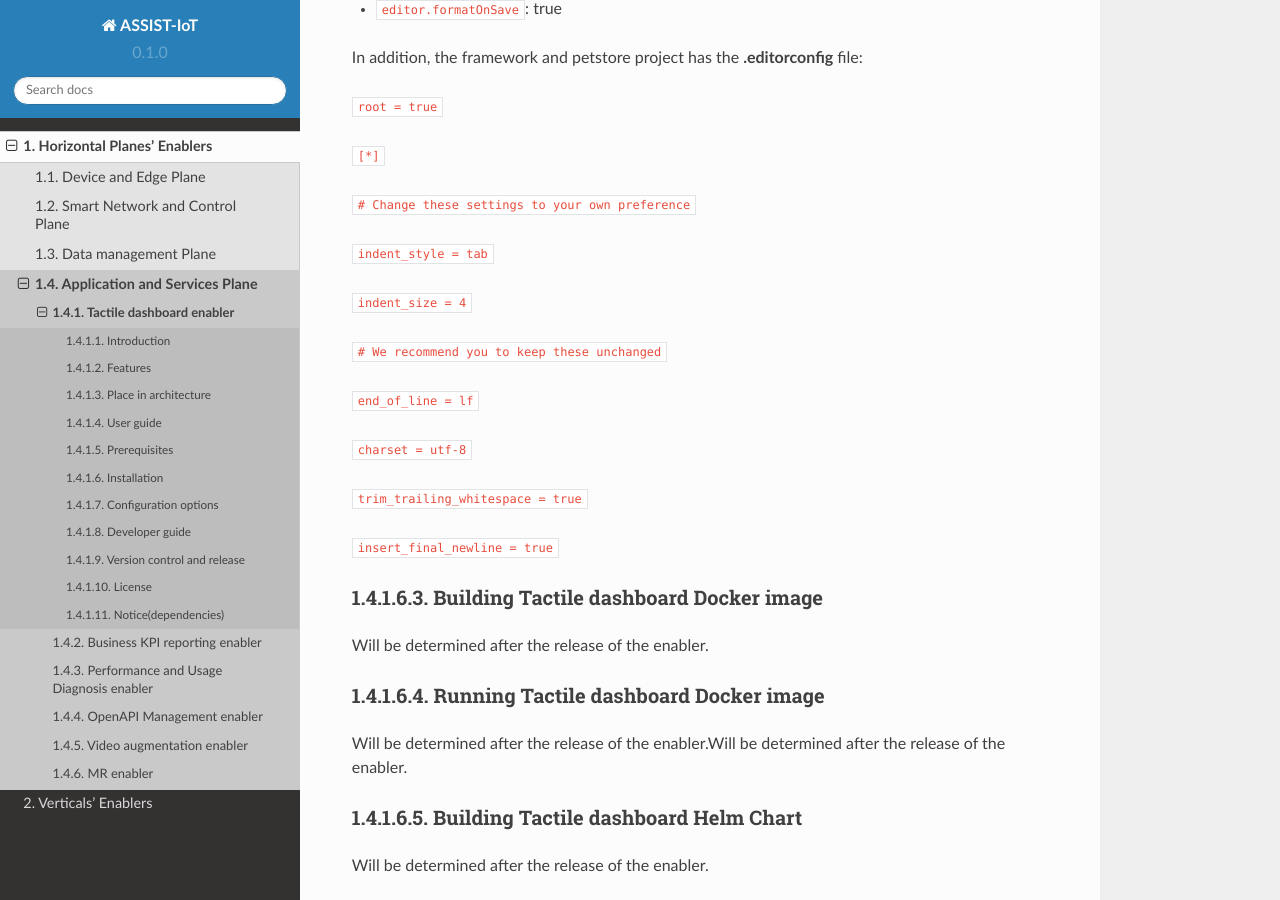
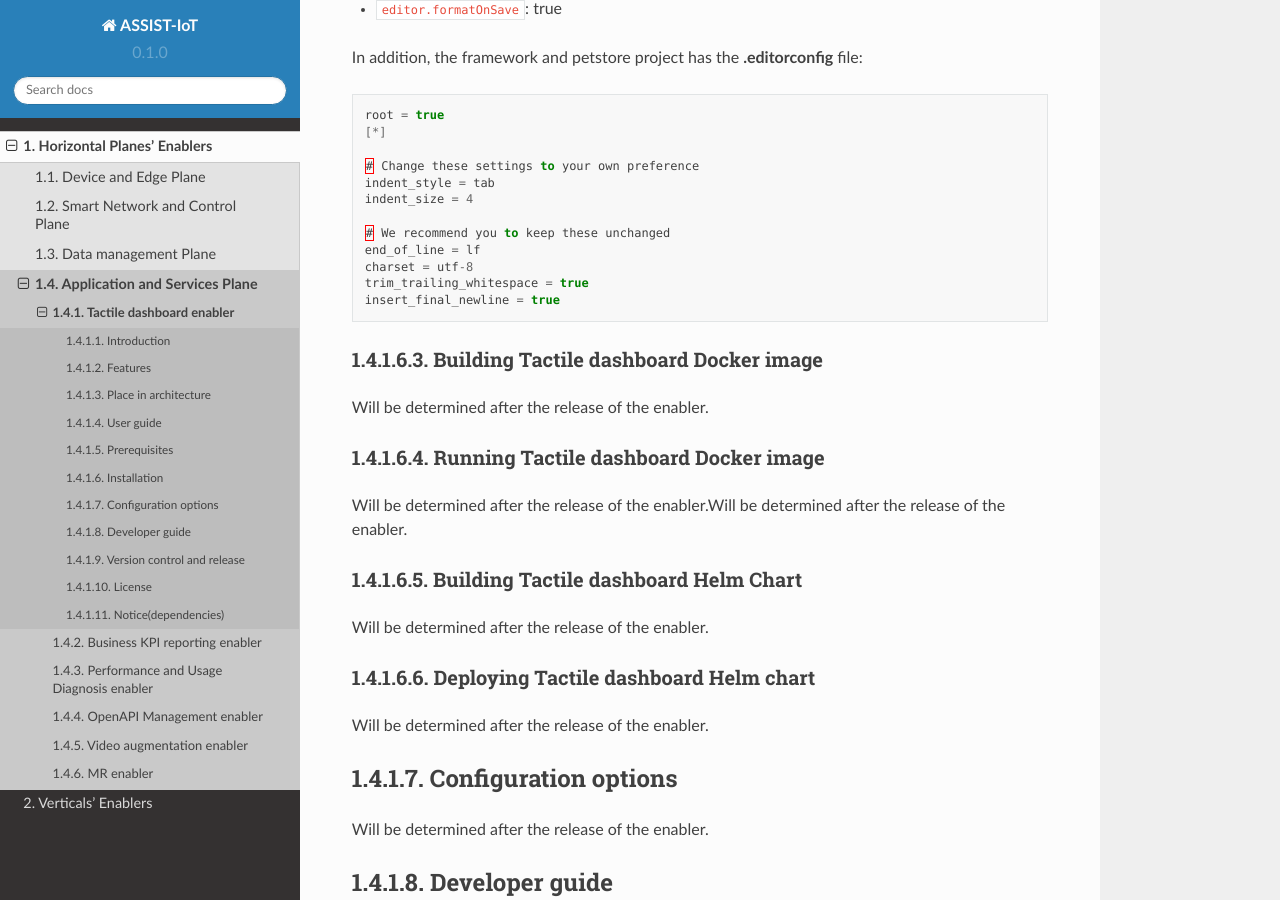
Before and after one commit to assist-iot/assist-iot-documentation, a Sphinx documentation site: the page built from docs/source/horizontal_planes/application/tactile_dashboard_enabler.rst, in a window 1280 px wide and 900 px high, scrolled down 5091 px. Built offline with Sphinx 7.4.7 and the Read the Docs theme 2.0.0, drawn with Linux system fonts in a browser that asks for light colours.

Commit message:
Update tactile_dashboard_enabler.rst

```diff
--- a/docs/source/horizontal_planes/application/tactile_dashboard_enabler.rst
+++ b/docs/source/horizontal_planes/application/tactile_dashboard_enabler.rst
@@ -134,25 +134,20 @@ The following configuration (settings.json) is used for code formatting:
 
 In addition, the framework and petstore project has the **.editorconfig** file:
 
-``root = true``
+.. code-block:: java
 
-``[*]``
+  root = true
+  [*]
 
-``# Change these settings to your own preference``
+  # Change these settings to your own preference
+  indent_style = tab
+  indent_size = 4
 
-``indent_style = tab``
-
-``indent_size = 4``
-
-``# We recommend you to keep these unchanged``
-
-``end_of_line = lf``
-
-``charset = utf-8``
-
-``trim_trailing_whitespace = true``
-
-``insert_final_newline = true``
+  # We recommend you to keep these unchanged
+  end_of_line = lf
+  charset = utf-8
+  trim_trailing_whitespace = true
+  insert_final_newline = true
 
 Building Tactile dashboard Docker image
 *********************
```
